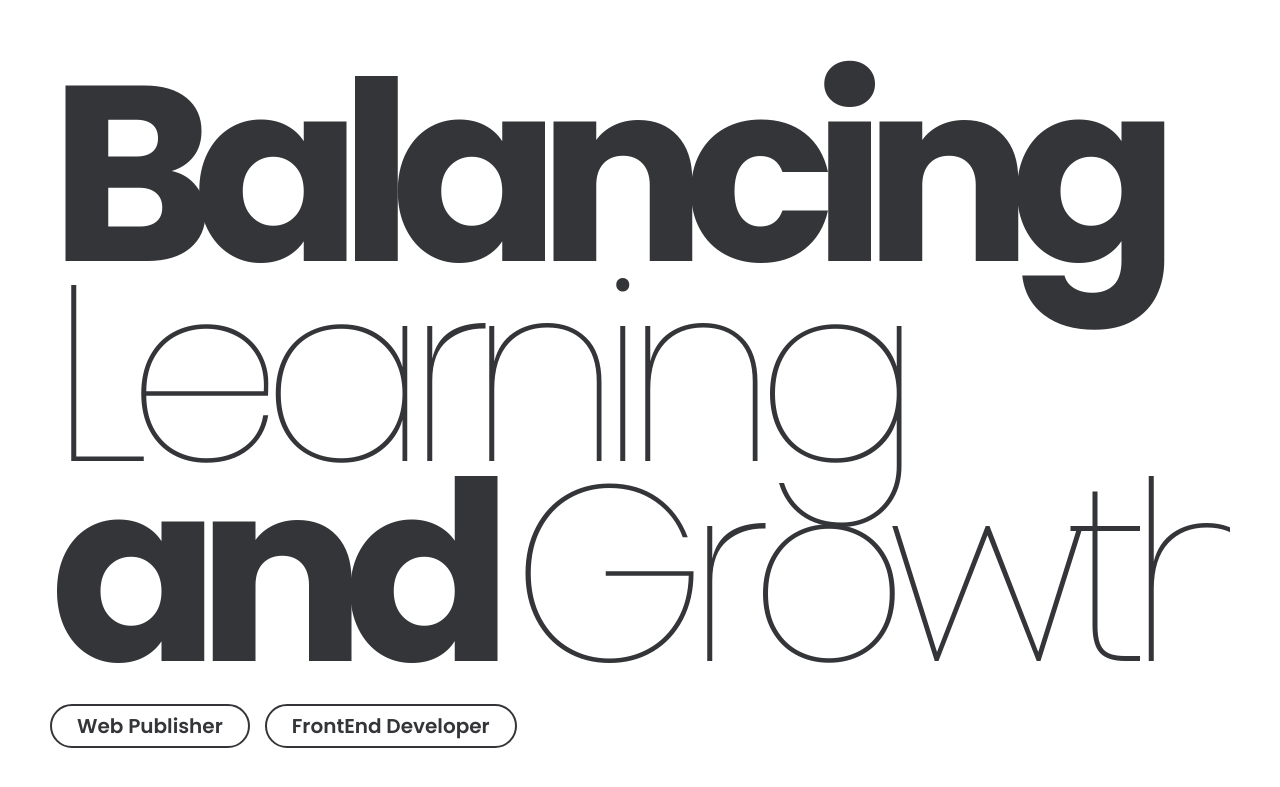
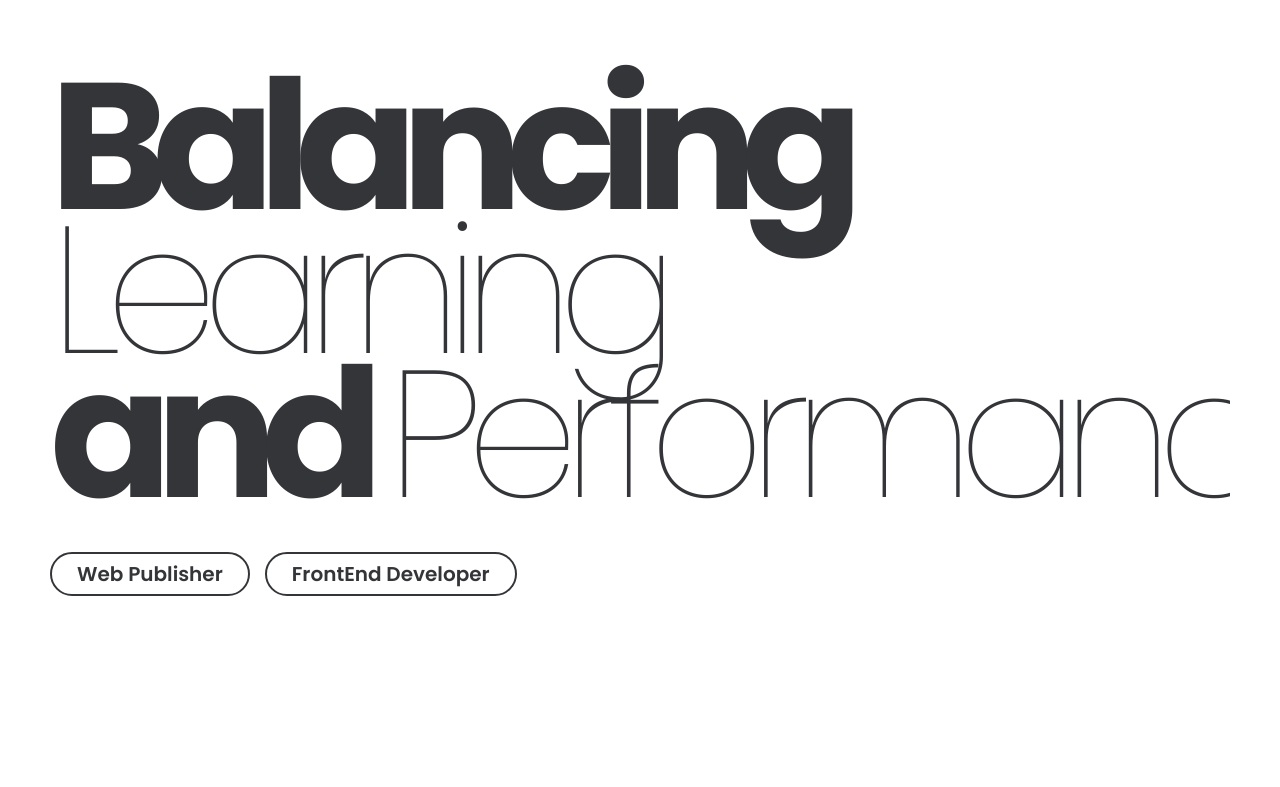
Before and after one commit to peaceRyun/balance, a Next.js app: page / in a window 1280 px wide. Shown: the part 121-908 px from the top of the page. After the commit the page ends 842 px from the top, so only its background shows below. Built offline with nearby package versions, Linux system fonts and the light colour scheme.

Commit message:
intro => 글자 크기 조정 및 gif 크기 조정.

```diff
--- a/src/app/intro/components/introtext/IntroText.jsx
+++ b/src/app/intro/components/introtext/IntroText.jsx
@@ -15,11 +15,11 @@ const IntroText = () => {
                         <StyledH2 variant='intro' $fontWeight='700'>
                             and
                         </StyledH2>
-                        <DivWrap $width='350px' $height='200px'>
+                        <DivWrap $width='350px' $height='160px'>
                             <StyledImg src='./home/intro/seesaw-unscreen.gif'></StyledImg>
                         </DivWrap>
                         <StyledH2 variant='intro' $fontWeight='100'>
-                            Growth
+                            Performance
                         </StyledH2>
                     </DivWrap>
                     <DivWrap $display='flex' $gap='15px' $padding='30px 0 0 '>
--- a/src/app/styles/globals.js
+++ b/src/app/styles/globals.js
@@ -5,7 +5,7 @@ const getVariantTitleStyles = (variant) => {
         case 'intro':
             return `
                 font-family: var(--my-poppins-font);
-                font-size: 250px;
+                font-size: 180px;
                 text-align: left;
                 line-height: 0.8em;
                 letter-spacing: -0.09em;
@@ -17,6 +17,7 @@ const getVariantTitleStyles = (variant) => {
 export const SecCont = styled.section`
     position: ${(props) => (props.$position ? props.$position : 'relative')};
     width: 100%;
+    height: 100%;
     padding: ${(props) => props.$padding};
 `;
 
```
